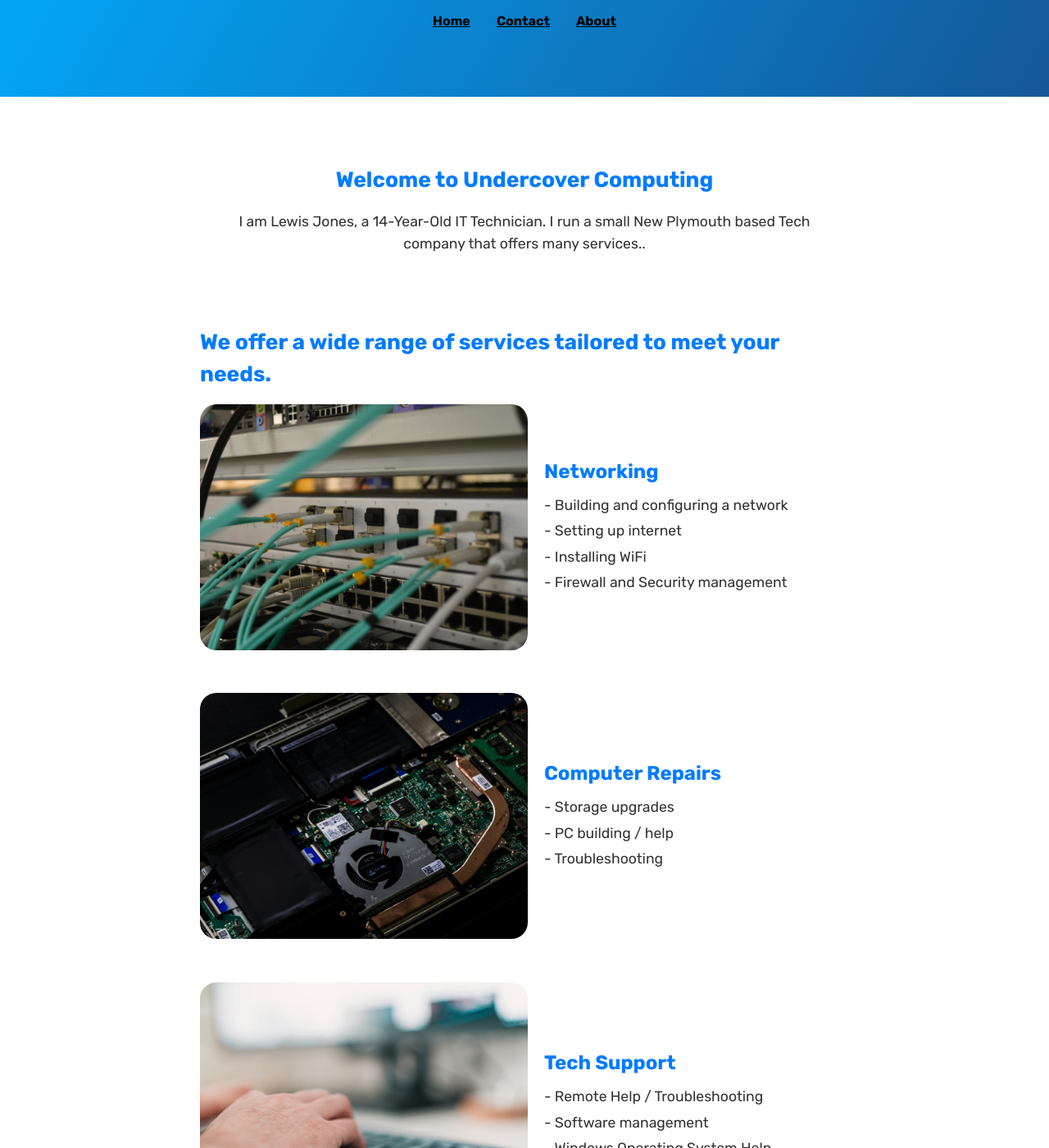
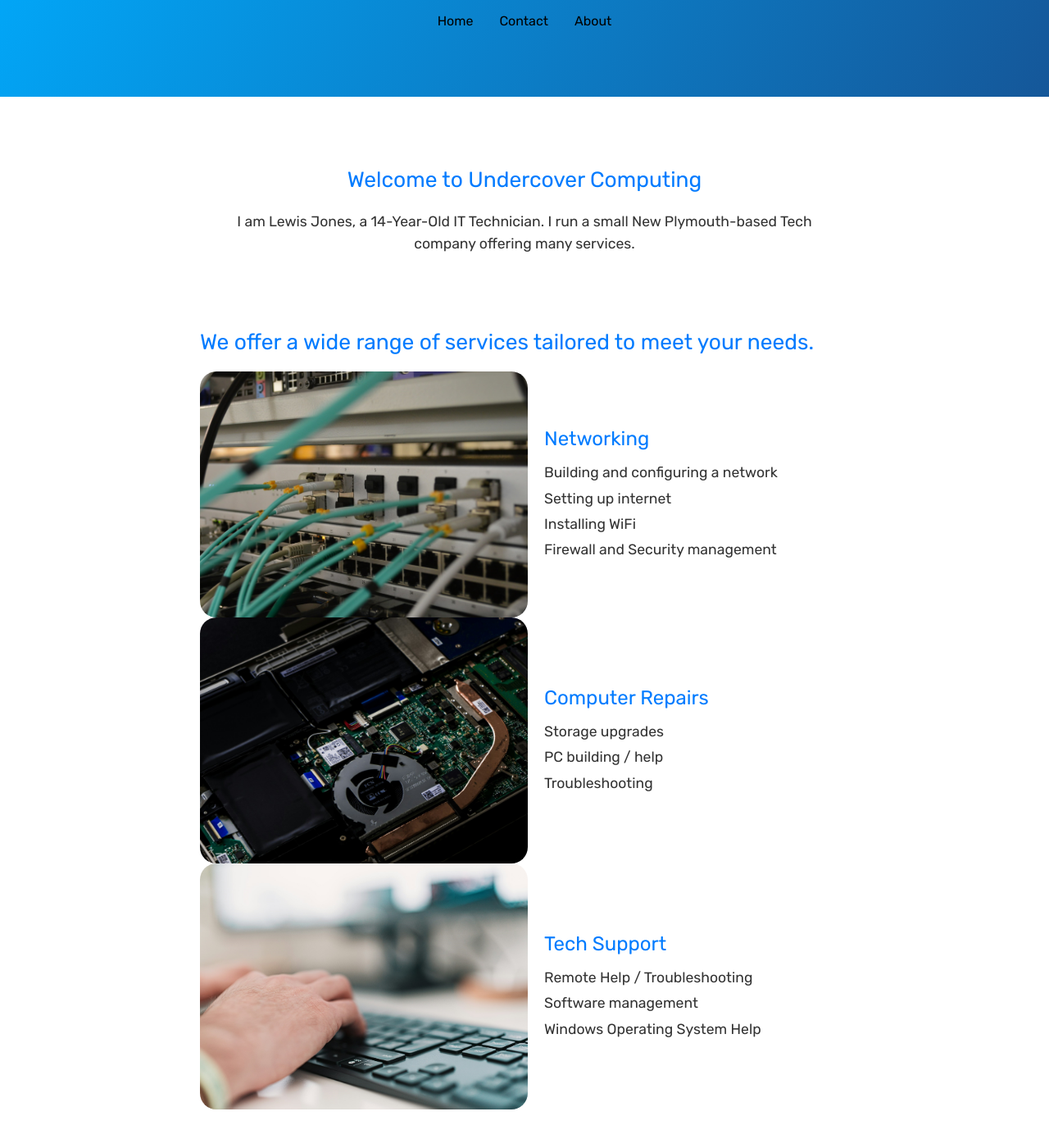
Before and after one commit to UndercoverComputing/undercovercomputing.com, a Jekyll site: the page index.html, which Jekyll copies as it is, in a window 1280 px wide and 1400 px high, scrolled down 223 px. Shown: the whole window at 82% size. Built offline with Jekyll 4.4.1, drawn with Linux system fonts in a browser that asks for light colours.

Commit message:
'cleaned'

```diff
--- a/index.html
+++ b/index.html
@@ -31,70 +31,69 @@
 
     <title>Undercover Computing</title>
 </head>
-
 <body>
     <!-- Site Header -->
     <header class="page-header" role="banner">
         <img class="project-name" src="/images/Logo_Landscape-Transparent.png" alt="Undercover Computing Logo">
         <h2 class="project-tagline">New Plymouth-based Tech company for all your computing needs.</h2>
         <nav class="site-nav">
-            <a href="#" class="nav-link"><strong><u>Home</u></strong></a>
-            <a href="https://undercovercomputing.com/contact" class="nav-link"><strong><u>Contact</u></strong></a>
-            <a href="https://undercovercomputing.com/about" class="nav-link"><strong><u>About</u></strong></a>
+            <a href="#" class="nav-link">Home</a>
+            <a href="https://undercovercomputing.com/contact" class="nav-link">Contact</a>
+            <a href="https://undercovercomputing.com/about" class="nav-link">About</a>
         </nav>
     </header>
+
     <!-- Main Content -->
     <main id="content" class="main-content" role="main">
         <div itemscope itemtype="http://schema.org/Person">
             <section class="welcome-section">
-            <h2><strong>Welcome to Undercover Computing</strong></h2>
-            <p>I am <span itemprop="name">Lewis Jones</span>, a 14-Year-Old IT Technician. I run a small New Plymouth based Tech company that offers many services..</p>
+                <h2>Welcome to Undercover Computing</h2>
+                <p>I am <span itemprop="name">Lewis Jones</span>, a 14-Year-Old IT Technician. I run a small New Plymouth-based Tech company offering many services.</p>
             </section>
         </div>
 
         <section class="service-section">
-        <h2><strong>We offer a wide range of services tailored to meet your needs.</strong></h2>
+            <h2>We offer a wide range of services tailored to meet your needs.</h2>
 
             <section class="service-item">
                 <img src="/images/networking_landscape.jpg" alt="Networking">
                 <div class="service-content">
-                <h3><strong>Networking</strong></h3>
+                    <h3>Networking</h3>
                     <ul>
-                    <li>- Building and configuring a network</li>
-                    <li>- Setting up internet</li>
-                    <li>- Installing WiFi</li>
-                    <li>- Firewall and Security management</li>
+                        <li>Building and configuring a network</li>
+                        <li>Setting up internet</li>
+                        <li>Installing WiFi</li>
+                        <li>Firewall and Security management</li>
                     </ul>
                 </div>
             </section>
-        <br>
-        <br>
+
             <section class="service-item">
                 <img src="/images/repairs_landscape.jpg" alt="Computer Repairs">
                 <div class="service-content">
-                <h3><strong>Computer Repairs</strong></h3>
+                    <h3>Computer Repairs</h3>
                     <ul>
-                    <li>- Storage upgrades</li>
-                    <li>- PC building / help</li>
-                    <li>- Troubleshooting</li>
+                        <li>Storage upgrades</li>
+                        <li>PC building / help</li>
+                        <li>Troubleshooting</li>
                     </ul>
                 </div>
             </section>
-        <br>
-        <br>
+
             <section class="service-item">
                 <img src="/images/support_landscape.jpg" alt="Tech Support">
                 <div class="service-content">
-                <h3><strong>Tech Support</strong></h3>
+                    <h3>Tech Support</h3>
                     <ul>
-                    <li>- Remote Help / Troubleshooting</li>
-                    <li>- Software management</li>
-                    <li>- Windows Operating System Help</li>
+                        <li>Remote Help / Troubleshooting</li>
+                        <li>Software management</li>
+                        <li>Windows Operating System Help</li>
                     </ul>
                 </div>
             </section>
         </section>
 
+        <!-- Footer -->
         <footer class="site-footer">
             <a href="https://undercovercomputing.com/credits" class="credits-nav-link">Image Credits</a>
             <p>Follow me on social media!</p>
@@ -103,15 +102,15 @@
                 <li><a href="https://www.instagram.com/undercovercomputing/" target="_blank"><img src="images/instagram.png" alt="Instagram"></a></li>
             </ul>
         </footer>
+    </main>
 
-    </main>
     <script src="/script.js"></script>
+
     <!-- Google tag (gtag.js) -->
     <script>
         window.dataLayer = window.dataLayer || [];
-      function gtag(){dataLayer.push(arguments);}
+        function gtag() { dataLayer.push(arguments); }
         gtag('js', new Date());
-
         gtag('config', 'G-JW2357S3TQ');
     </script>
 </body>
```
Also changed, not shown: about.html (+16 -15 lines), contact.html (+13 -8 lines), credits.html (+16 -15 lines). Lines whose indentation alone changed are shown as unchanged.
